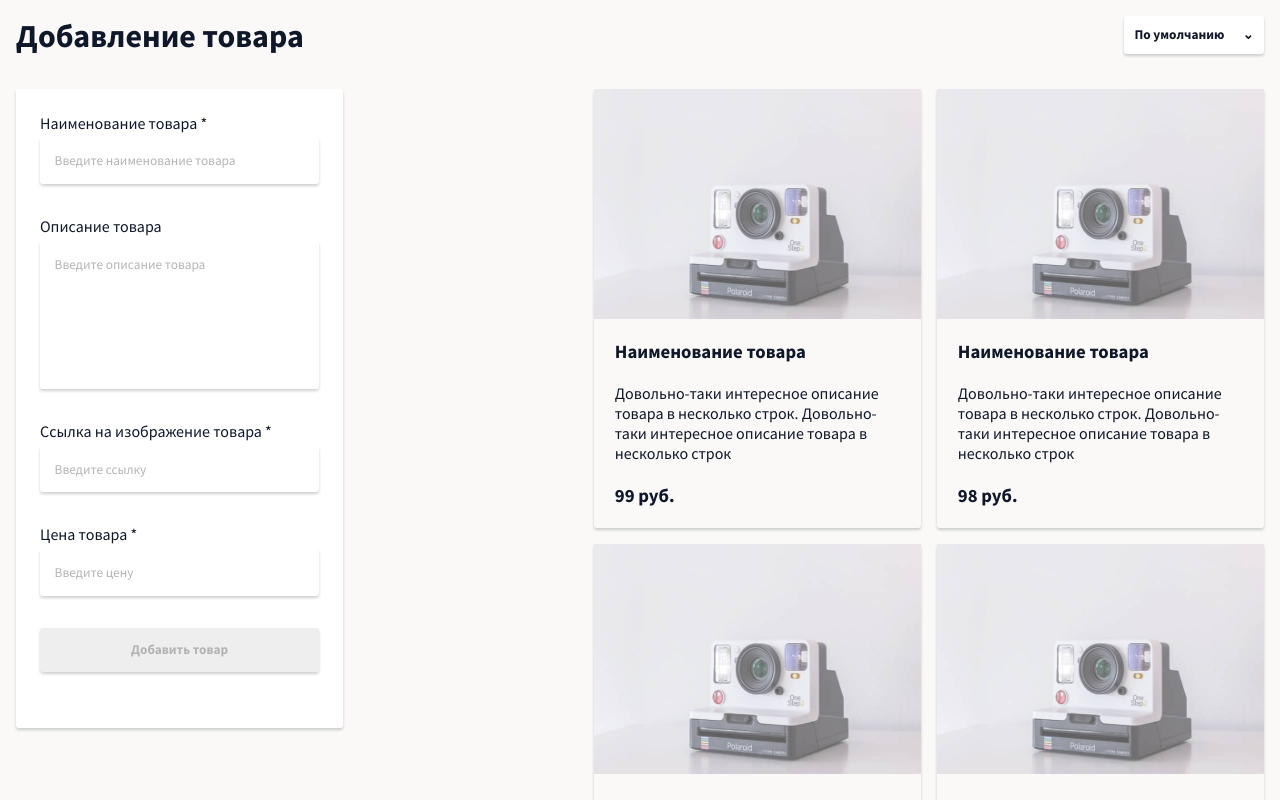
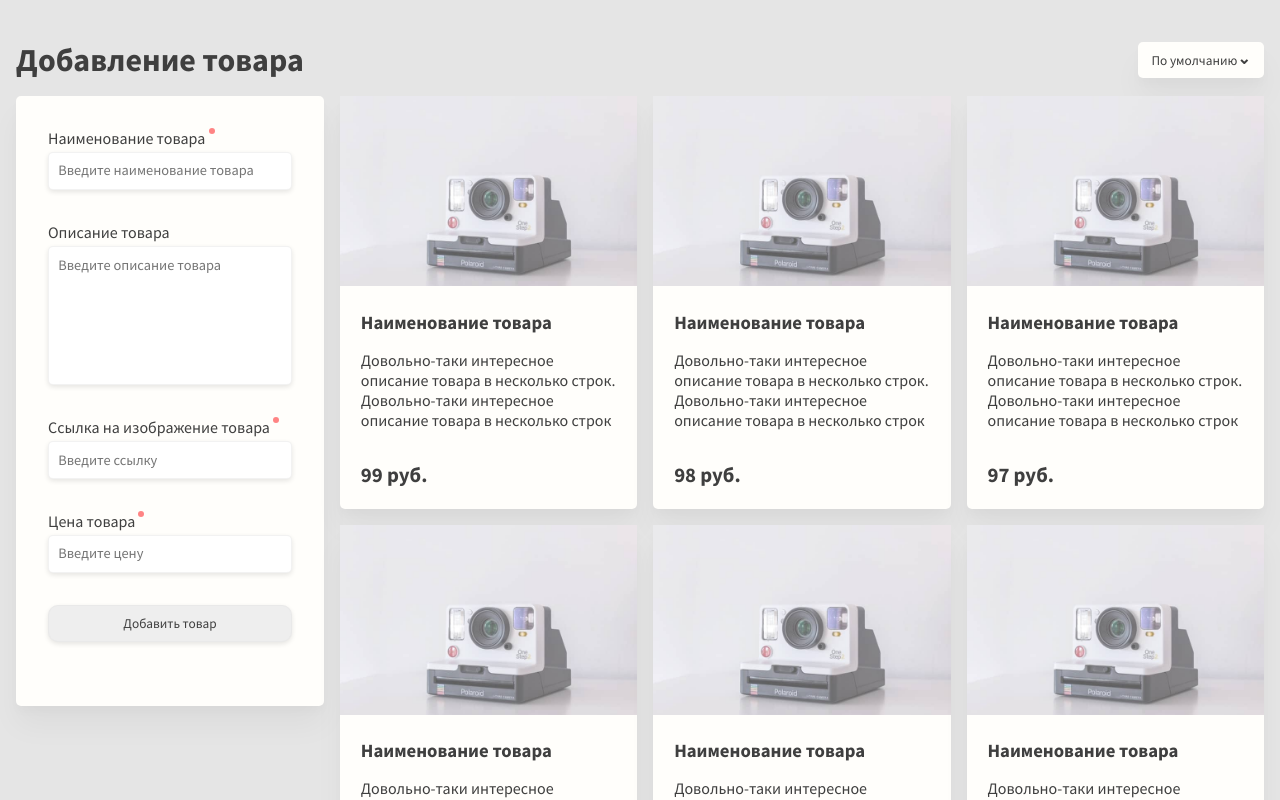
Before and after one commit to mod7ex/frontent-test, a Vue app: page / in a window 1280 px wide. Shown: the top 800 px of the page. Built offline with nearby package versions, Linux system fonts and the light colour scheme.

Commit message:
project well done

```diff
--- a/src/App.vue
+++ b/src/App.vue
@@ -58,13 +58,12 @@ export default {
 
 <style lang="scss">
 body {
-      background-color: $white;
+      background-color: $bg-color;
 }
 
 #app {
       max-width: $screen-max-width;
-      margin-left: auto !important;
-      margin-right: auto !important;
-      padding: $base-padding * 2;
+      margin: 0 auto;
+      padding: 0 1em 1em 1em;
 }
 </style>
--- /dev/null
+++ b/src/assets/sass/_main.scss
@@ -0,0 +1,6 @@
+.shape {
+      box-shadow: 0px 20px 30px rgba(black, 0.04),
+            0px 6px 10px rgba(black, 0.02);
+
+      border-radius: $border-radius;
+}
--- a/src/assets/sass/_mixins.scss
+++ b/src/assets/sass/_mixins.scss
@@ -10,8 +10,3 @@
       align-items: $align;
       flex-wrap: $wrap;
 }
-
-@mixin theme-shape($rd: $border-radius) {
-      box-shadow: 0 2px 3px rgba($black, 0.2);
-      border-radius: $rd;
-}
--- a/src/assets/sass/_reset.scss
+++ b/src/assets/sass/_reset.scss
@@ -1,4 +1,8 @@
 @import url("https://fonts.googleapis.com/css2?family=Source+Sans+Pro:ital,wght@0,200;0,300;0,400;0,600;0,700;0,900;1,200;1,300;1,400;1,600;1,700;1,900&display=swap");
+
+* {
+      transition: all 0.7s ease;
+}
 
 *,
 body,
@@ -6,61 +10,21 @@ html {
       padding: 0;
       margin: 0;
       box-sizing: border-box;
-      color: $black;
       font-family: "Source Sans Pro", sans-serif;
-}
-
-* {
-      transition: all 1s ease;
+      color: $text-color;
 }
 
 ul {
       list-style: none;
-}
 
-input[type="text"],
-input[type="submit"],
-input[type="number"],
-textarea {
-      display: block;
-      border: 1px solid transparent;
-      width: 100%;
-      padding: $base-padding * 1.7;
-      margin-top: 5px;
-      @include theme-shape();
-
-      &:focus {
-            outline: none;
-            border: 1px solid rgba($black, 0.2);
+      li {
+            padding: 0;
       }
 }
 
 button,
-input[type="submit"] {
-      &:focus {
-            outline: none;
-      }
-
-      background-color: none;
+input,
+textarea[type="submit"] {
+      outline: none;
       border: none;
 }
-
-::placeholder {
-      color: $black-gray;
-      font-size: 1em;
-}
-
-textarea {
-      resize: none;
-}
-
-.bg-img {
-      background-position: center;
-      background-repeat: no-repeat;
-      background-size: contain;
-      background-clip: padding-box;
-}
-
-a {
-      text-decoration: none;
-}
--- a/src/components/AddProductForm.vue
+++ b/src/components/AddProductForm.vue
@@ -1,7 +1,9 @@
 <template>
       <form action="" @submit.prevent="onSubmit">
             <div class="form-area" :class="{ invalid: validity.title.invalid }">
-                  <label for="title">Наименование товара *</label>
+                  <label for="title"
+                        >Наименование товара <span class="important"> </span
+                  ></label>
                   <input
                         type="text"
                         placeholder="Введите наименование товара"
@@ -26,7 +28,10 @@
             </div>
 
             <div class="form-area" :class="{ invalid: validity.link.invalid }">
-                  <label for="link">Ссылка на изображение товара *</label>
+                  <label for="link"
+                        >Ссылка на изображение товара
+                        <span class="important"></span>
+                  </label>
                   <input
                         type="text"
                         placeholder="Введите ссылку"
@@ -37,7 +42,9 @@
             </div>
 
             <div class="form-area" :class="{ invalid: validity.price.invalid }">
-                  <label for="price">Цена товара *</label>
+                  <label for="price"
+                        >Цена товара <span class="important"></span>
+                  </label>
                   <input
                         type="number"
                         placeholder="Введите цену"
@@ -170,49 +177,71 @@ export default {
 
 <style lang="scss">
 form {
-      @include theme-shape();
-      background-color: white;
-      padding: $base-padding * 3;
+      background-color: $items-bg-color;
+      padding: 2em;
+      @extend .shape;
 
       .form-area {
-            margin-bottom: $base-margin * 2;
+            margin-bottom: 2em;
 
-            .error {
-                  font-size: 11px;
-                  color: transparent;
+            ::placeholder {
+                  font-weight: normal;
+                  font-size: 0.9rem;
             }
 
-            &.invalid {
-                  .error {
-                        color: red;
+            label {
+                  @include flex($justify: flex-start, $align: flex-start);
+
+                  .important {
+                        margin-left: 0.2em;
+                        padding: 3px;
+                        border-radius: 50%;
+                        background-color: $red;
                   }
 
-                  input,
-                  textarea {
-                        border: 1px solid red;
+                  max-width: fit-content;
+            }
+
+            textarea {
+                  resize: none;
+            }
+
+            input,
+            textarea {
+                  margin-top: 0.3em;
+                  display: block;
+                  width: 100%;
+                  border: 1px solid rgba($bg-color, 0.5);
+                  padding: 0.7em;
+                  border-radius: $border-radius;
+                  box-shadow: 0px 2px 5px rgba(0, 0, 0, 0.1);
+
+                  &:focus {
+                        border: 1px solid rgba(black, 0.3);
                   }
             }
 
+            small.error {
+                  color: $red;
+                  font-size: 0.7rem;
+            }
+
             .addProductBtn {
+                  border-radius: 10px;
+                  background-color: $green;
                   cursor: pointer;
-                  background-color: $green;
-                  color: white;
-                  font-weight: bolder;
 
                   &.disabled {
-                        background-color: $grey;
-                        color: $black-gray;
-                        pointer-events: none;
+                        background-color: #eee;
+                        cursor: auto;
                   }
             }
       }
 }
 
-@media only screen and (min-width: $screen-medium) {
+@media screen and (max-width: $screen-small) {
       form {
-            position: -webkit-sticky;
-            position: sticky;
-            top: 20px;
+            margin-bottom: 1em;
       }
 }
 </style>
--- a/src/components/Header.vue
+++ b/src/components/Header.vue
@@ -7,15 +7,37 @@
                         @blur="showFIlter = false"
                         @click="showFIlter = !showFIlter"
                   >
-                        <span>По умолчанию</span>
-                        <span>&#8964;</span>
+                        <span>По умолчанию</span
+                        ><span class="down-arrow">&#8964;</span>
                   </button>
 
                   <transition name="fade">
                         <ul class="options" v-if="showFIlter">
-                              <li @click="orderByMinPrice">min price</li>
-                              <li @click="orderByMaxPrice">max price</li>
-                              <li @click="orderByName">name</li>
+                              <li
+                                    :class="{ checkedFilter: filter == 0 }"
+                                    @click="reOrder(0)"
+                              >
+                                    <span class="checked">&#10003;</span>
+                                    min price
+                              </li>
+                              <li
+                                    :class="{
+                                          checkedFilter: filter == 1,
+                                    }"
+                                    @click="reOrder(1)"
+                              >
+                                    <span class="checked">&#10003;</span>
+                                    max price
+                              </li>
+                              <li
+                                    :class="{
+                                          checkedFilter: filter == 2,
+                                    }"
+                                    @click="reOrder(2)"
+                              >
+                                    <span class="checked">&#10003;</span>
+                                    name
+                              </li>
                         </ul>
                   </transition>
             </div>
@@ -28,59 +50,47 @@ import { mapActions } from "vuex";
 export default {
       name: "Header",
 
+      data: () => {
+            return {
+                  showFIlter: false,
+                  filter: 2,
+            };
+      },
+
       methods: {
             ...mapActions({
                   orderByMinPrice: "orderByMinPrice",
                   orderByMaxPrice: "orderByMaxPrice",
                   orderByName: "orderByName",
             }),
-      },
 
-      data: () => {
-            return {
-                  showFIlter: false,
-            };
+            reOrder(num) {
+                  this.filter = num;
+
+                  console.log(num);
+
+                  switch (num) {
+                        case 0:
+                              this.orderByMinPrice();
+                              break;
+
+                        case 1:
+                              this.orderByMaxPrice();
+                              break;
+
+                        case 2:
+                              this.orderByName();
+                              break;
+
+                        default:
+                              break;
+                  }
+            },
       },
 };
 </script>
 
 <style lang="scss">
-#header {
-      @include flex();
-      margin-bottom: $base-margin * 2;
-
-      #head-filter {
-            position: relative;
-            li,
-            button {
-                  cursor: pointer;
-                  color: $black-gray;
-                  padding: $base-padding;
-                  background-color: white;
-                  width: 140px;
-                  text-align: center;
-                  font-weight: bolder;
-                  @include theme-shape();
-            }
-
-            button {
-                  margin-bottom: 3px;
-                  padding: $base-padding * 1.3;
-                  @include flex();
-            }
-            .options {
-                  z-index: 10;
-                  position: absolute;
-                  li {
-                        border-bottom: 1px solid $black-gray;
-                        &:hover {
-                              background-color: $white;
-                        }
-                  }
-            }
-      }
-}
-
 .fade-enter-active,
 .fade-leave-active {
       transition: opacity 0.5s;
@@ -89,4 +99,65 @@ export default {
 .fade-leave-to {
       opacity: 0;
 }
+
+#header {
+      @include flex($wrap: wrap);
+      padding: 2.5em 0 1em 0;
+
+      #head-filter {
+            position: relative;
+            button {
+                  cursor: pointer;
+                  padding: 0.7em 1em;
+                  background-color: $items-bg-color;
+                  color: #c8c8c8;
+                  font-weight: 0.9rem;
+
+                  @extend .shape;
+
+                  @include flex($justify: center);
+
+                  .down-arrow {
+                        font-weight: 900;
+                        font-size: medium;
+                        margin-top: -0.3em;
+                  }
+            }
+
+            ul.options {
+                  z-index: 10;
+                  @extend .shape;
+                  position: absolute;
+                  background-color: $items-bg-color;
+                  right: 0;
+                  left: 0;
+                  li {
+                        padding: 0.7em 1em;
+                        cursor: pointer;
+                        &:hover {
+                              background-color: $bg-color;
+                        }
+
+                        .checked {
+                              display: none;
+                        }
+
+                        &.checkedFilter {
+                              .checked {
+                                    display: inline;
+                              }
+                        }
+                  }
+            }
+      }
+}
+
+@media screen and (max-width: $screen-small) {
+      #header {
+            @include flex($direction: column, $justify: center);
+            #head-filter {
+                  margin-top: 0.4em;
+            }
+      }
+}
 </style>
--- a/src/components/Product.vue
+++ b/src/components/Product.vue
@@ -10,13 +10,13 @@
                   </a>
             </div>
             <div class="details">
-                  <a href="{{productDetails.link}}">
-                        <h3 class="title">{{ productDetails.title }}</h3>
+                  <a class="title" href="{{productDetails.link}}">
+                        <h3>{{ productDetails.title }}</h3>
                   </a>
                   <p class="description">
                         {{ productDetails.description }}
                   </p>
-                  <h3>{{ productDetails.price }} руб.</h3>
+                  <h3 class="price">{{ productDetails.price }} руб.</h3>
             </div>
             <transition name="fade">
                   <span
@@ -80,43 +80,46 @@ export default {
       opacity: 0;
 }
 
-.product {
-      @include theme-shape();
+li.product {
+      background-color: $items-bg-color;
+      cursor: pointer;
+      @extend .shape;
       position: relative;
-      transition: box-shadow 0.5s ease;
+
+      .delete {
+            position: absolute;
+            top: -0.5em;
+            right: -0.4em;
+            background-color: $red;
+            @extend .shape;
+            padding: 0.3em;
+      }
 
       &:hover {
-            box-shadow: 0 2px 3px rgba($black, 0.5);
-      }
-
-      .delete {
-            background-color: #ff8484;
-            position: absolute;
-            padding: 7px;
-            border-radius: $border-radius * 2;
-            top: -10px;
-            right: -10px;
-            cursor: pointer;
-            transition: all 0.5s ease;
+            box-shadow: 0px 20px 30px rgba(black, 0.1),
+                  0px 6px 10px rgba(black, 0.2);
       }
 
       .details {
-            color: $black;
-            margin: $base-margin * 1.3;
-            .title,
+            padding: 1.3em;
+            font-weight: normal;
+
             .description {
-                  margin-bottom: $base-margin * 1.3;
+                  margin: 1em 0 2em 0;
+            }
+
+            .title {
+                  text-decoration: none;
+                  color: $text-color;
+            }
+
+            .price {
+                  font-size: 1.3rem;
             }
       }
 
       .image {
-            margin-bottom: $base-margin;
-            height: 230px;
-            width: 100%;
-
             img {
-                  vertical-align: top;
-                  height: 100%;
                   width: 100%;
             }
       }
--- a/src/layouts/AddProductPage.vue
+++ b/src/layouts/AddProductPage.vue
@@ -17,18 +17,24 @@ export default {
 </script>
 
 <style lang="scss">
-#body {
-      display: grid;
-      grid-template-columns: $base-width auto;
-      grid-column-gap: $base-margin;
-      align-items: start;
+@media screen and (min-width: $screen-small) {
+      #body {
+            display: grid;
+            grid-template-columns: 1fr 1fr;
+            grid-column-gap: 1em;
+            align-items: start;
+      }
 }
 
-@media only screen and (max-width: $screen-small * 1.3) {
+@media screen and (min-width: $screen-medium) {
       #body {
-            grid-template-columns: $base-width;
-            grid-row-gap: $base-margin;
-            justify-content: center;
+            grid-template-columns: 1fr 2fr;
+      }
+}
+
+@media screen and (min-width: $screen-large) {
+      #body {
+            grid-template-columns: 1fr 3fr;
       }
 }
 </style>
--- a/src/layouts/ProductsListing.vue
+++ b/src/layouts/ProductsListing.vue
@@ -38,27 +38,15 @@ export default {
 
 #productsListing {
       display: grid;
-      // grid-template-columns: repeat(3, 1fr);
-      // grid-template-columns: repeat(auto-fit, minmax($base-width * 1.3, 1fr));
-      grid-template-columns: repeat(auto-fit, $base-width);
-
-      grid-column-gap: $base-margin;
-      grid-row-gap: $base-margin;
-
-      grid-auto-flow: row !important;
-
+      grid-template-columns: repeat(auto-fit, minmax(14.5em, auto));
+      grid-column-gap: 1em;
+      grid-row-gap: 1em;
       justify-content: right;
 }
 
-// @media only screen and (max-width: $screen-1) {
-//       #productsListing {
-//             grid-template-columns: repeat(2, 1fr);
-//       }
-// }
-
-// @media only screen and (max-width: $screen-2) {
-//       #productsListing {
-//             grid-template-columns: 1fr;
-//       }
-// }
+@media screen and (min-width: $screen-large) {
+      #productsListing {
+            grid-template-columns: repeat(3, 1fr);
+      }
+}
 </style>
--- a/vue.config.js
+++ b/vue.config.js
@@ -7,6 +7,7 @@ module.exports = {
                         @import "@/assets/sass/_variables.scss";
                         @import "@/assets/sass/_mixins.scss";
                         @import "@/assets/sass/_reset.scss";
+                        @import "@/assets/sass/_main.scss";
             `,
                   },
             },
```
Also changed, not shown: src/assets/sass/_variables.scss (+9 -20 lines).
